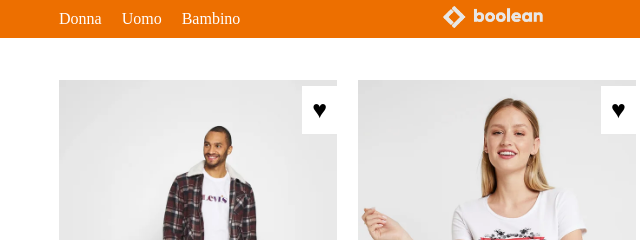
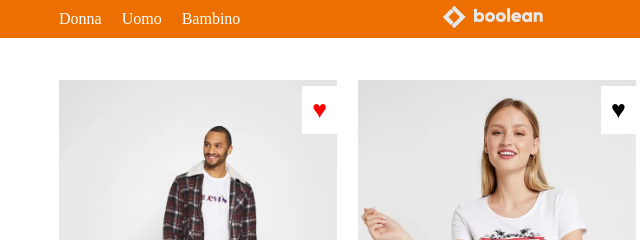
Before and after one commit to Jonathanmasa/html-css-boolando, a plain HTML site: page index.html in a window 1280 px wide. In both pictures the pointer is over the element 462 px from the left and 110 px from the top of the page. Shown: the top 240 px of the page, 143-783 px from the left. Drawn offline with Linux system fonts and the light colour scheme.

Commit message:
feat [hover heart]

```diff
--- a/css/style.css
+++ b/css/style.css
@@ -18,6 +18,7 @@ header {
 
 
 }
+
 
 .barra-principale {
     display: flex;
@@ -103,6 +104,10 @@ main {
     font-size: 25px;
 
 
+}
+
+.hearts:hover {
+    color: red;
 }
 
 
```
